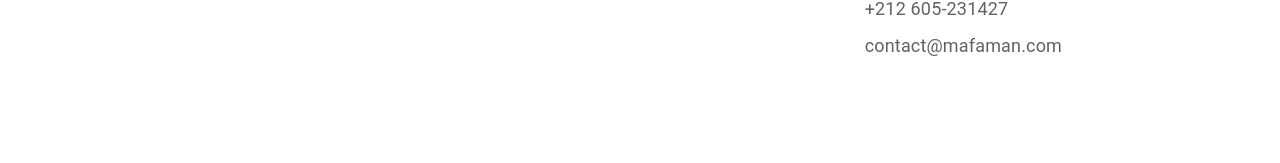
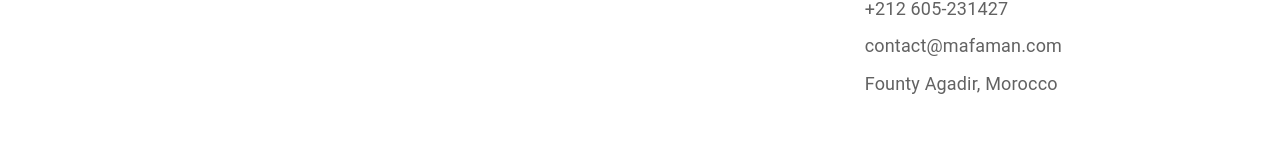
Before and after one commit to MOUADAKROUBI/hotel-booking, a React (Vite) app: page /en/home in a window 1280 px wide. Shown: the part 9097-9260 px from the top of the page. Built offline with nearby package versions, Linux system fonts and the light colour scheme; a web font is replaced by a local one.

Commit message:
add location in footer

```diff
--- a/src/Components/Footer.tsx
+++ b/src/Components/Footer.tsx
@@ -122,7 +122,7 @@ export default function Footer({
                       display: "flex",
                       "&:hover": {
                         backgroundColor: "#E0B006",
-                        border: 'none'
+                        border: "none",
                       },
                     }}
                   >
@@ -147,7 +147,7 @@ export default function Footer({
                       display: "flex",
                       "&:hover": {
                         backgroundColor: "#E0B006",
-                        border: 'none'
+                        border: "none",
                       },
                     }}
                   >
@@ -305,6 +305,27 @@ export default function Footer({
                         contact@mafaman.com
                       </Typography>
                     </Box>
+                    <Box
+                      component="li"
+                      sx={{
+                        alignItems: "center",
+                        marginBottom: "15px",
+                        display: "flex",
+                      }}
+                    >
+                      <Typography
+                        sx={{
+                          color: "#626262",
+                          whiteSpace: "nowrap",
+                          fontSize: "18px",
+                          lineHeight: "1.25em",
+                        }}
+                      >
+                        {language === "en"
+                          ? "Founty Agadir, Morocco"
+                          : "  فونتي، أكادير, المغرب"}
+                      </Typography>
+                    </Box>
                   </Box>
                 </Box>
               </Box>
@@ -433,6 +454,27 @@ export default function Footer({
                           contact@mafaman.com
                         </Typography>
                       </Box>
+                      <Box
+                        component="li"
+                        sx={{
+                          alignItems: "center",
+                          marginBottom: "15px",
+                          display: "flex",
+                        }}
+                      >
+                        <Typography
+                          sx={{
+                            color: "#626262",
+                            whiteSpace: "nowrap",
+                            fontSize: "18px",
+                            lineHeight: "1.25em",
+                          }}
+                        >
+                          {language === "en"
+                            ? "Founty Agadir, Morocco"
+                            : "  فونتي، أكادير, المغرب"}
+                        </Typography>
+                      </Box>
                     </Box>
                   </Box>
                 </Box>
@@ -472,7 +514,7 @@ export default function Footer({
                   ml: language === "ar" ? 0 : 1,
                   mr: language === "ar" ? 1 : 0,
                   transition: "color .35s",
-                  '&:hover': {color: '#E0B006'}
+                  "&:hover": { color: "#E0B006" },
                 }}
               >
                 <ReactWhatsapp
```
